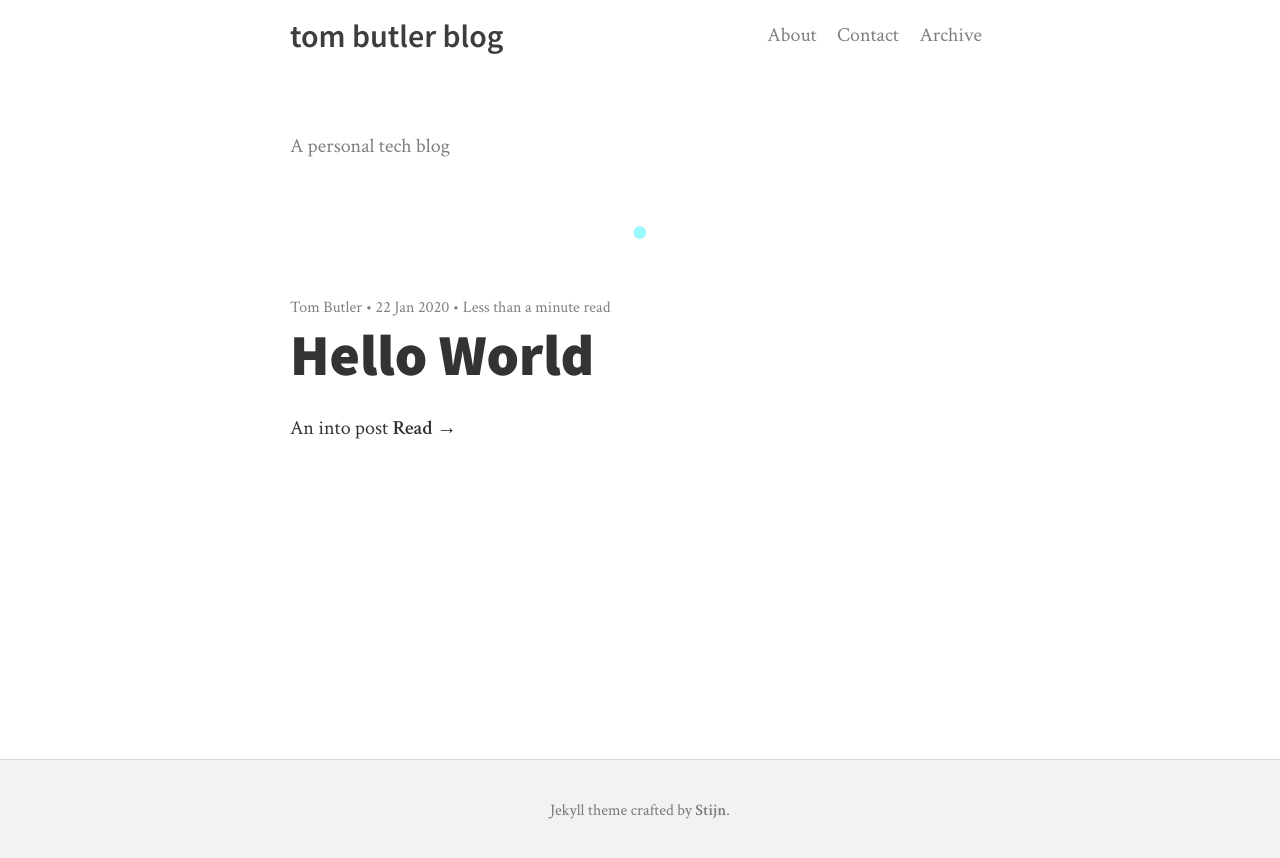
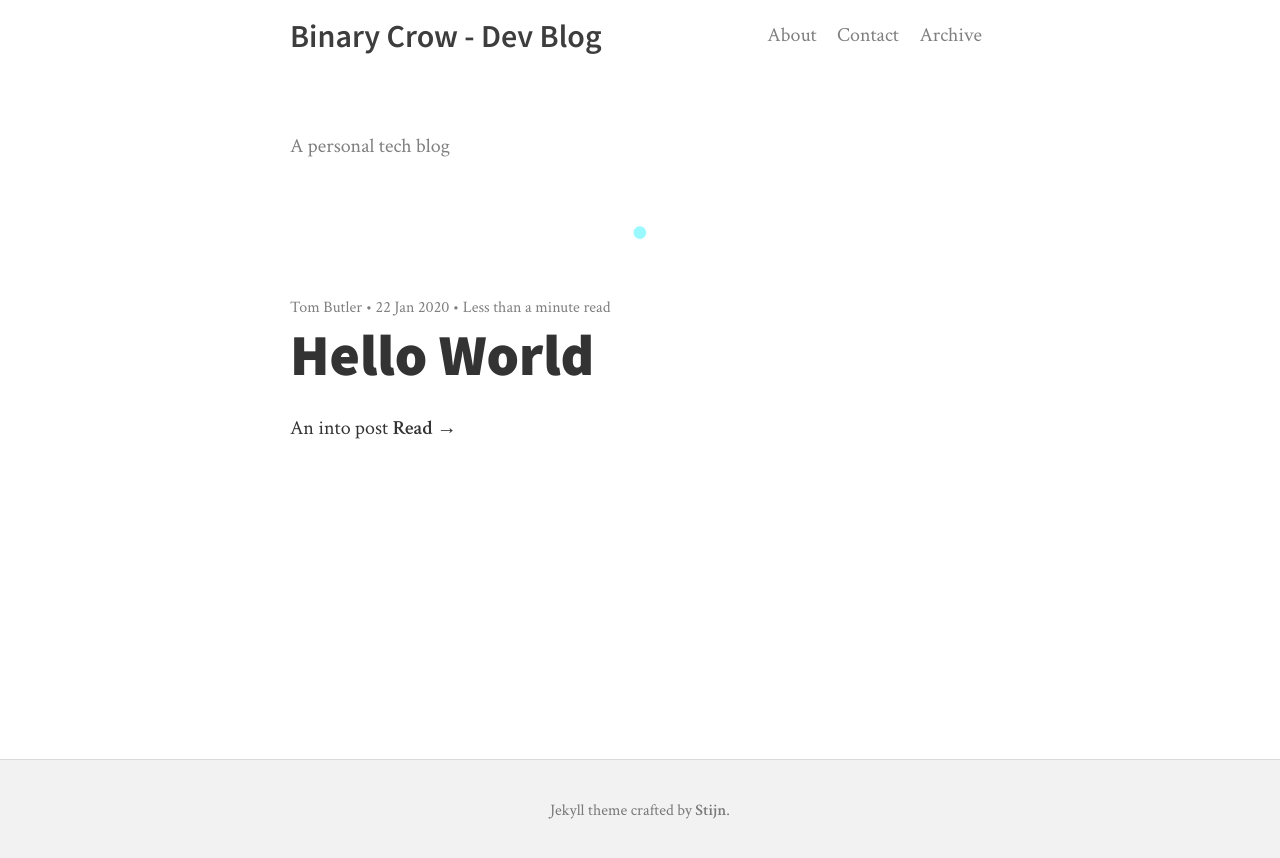
Before and after one commit to tom-butler/tom-butler.github.io, a Jekyll site: the page built from index.html, in a window 1280 px wide. Shown: the top 858 px of the page. Built offline with Jekyll 4.4.1, drawn with Linux system fonts in a browser that asks for light colours; nearby versions of some CDN libraries; the list of posts is cut into pages by our own code.

Commit message:
change blog name

```diff
--- a/_config.yml
+++ b/_config.yml
@@ -1,7 +1,7 @@
 # The name of your website.
-name: tom butler blog
+name: Binary Crow - Dev Blog
 
-title: tom butler blog
+title: Binary Crow - Dev Blog
 
 description:
   # Description of your site. This will show up in google.
```
